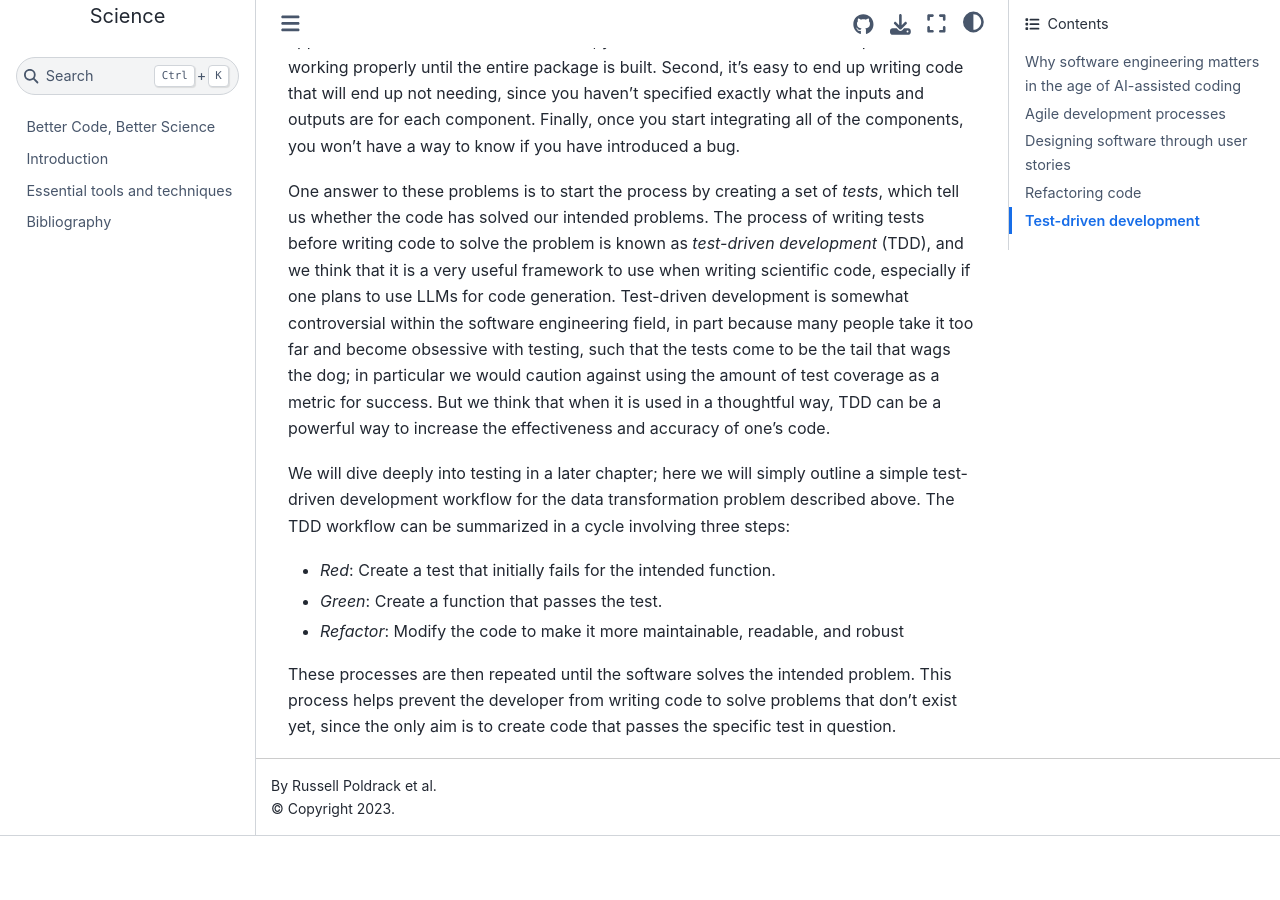
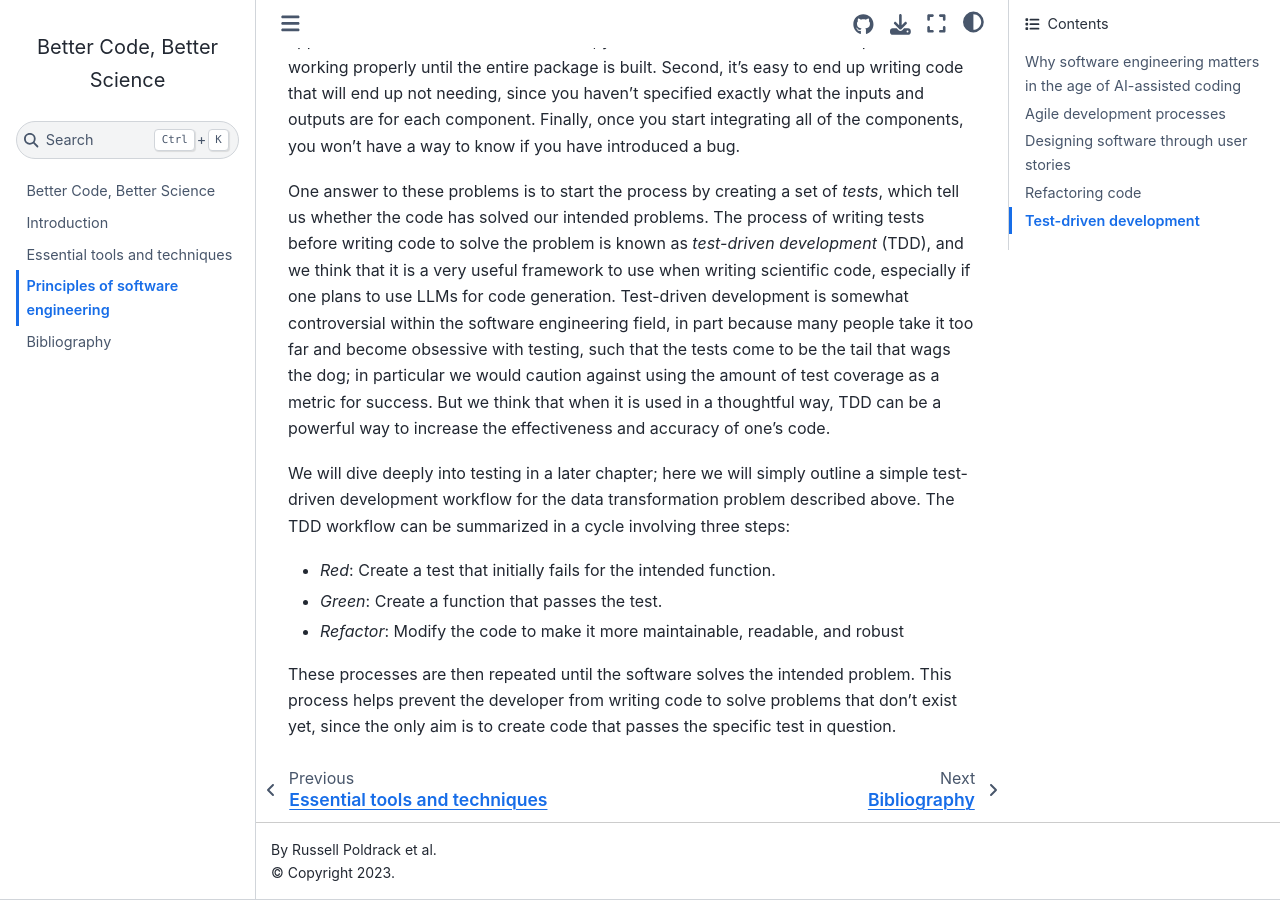
Before and after one commit to BetterCodeBetterScience/book, a Jupyter Book: the page built from book/software_engineering.md, in a window 1280 px wide and 900 px high, scrolled down 4946 px. Built offline with Jupyter Book 1.0.4 settings and Sphinx 7.4.7 and the Sphinx Book theme 1.1.4, drawn with Linux system fonts in a browser that asks for light colours; pages that are not in the unit, such as notebooks, are missing from menus; before the commit the page ends 5782 px from its top, so only the background shows below that; some of the changed lines change nothing that is shown.

Commit message:
add latest chapter

```diff
--- a/book/_toc.yml
+++ b/book/_toc.yml
@@ -6,7 +6,7 @@
 chapters:
 - file: introduction
 - file: essential_tools_and_techniques
-# - file: software_engineering
+- file: software_engineering
 # - file: project_organization
 # - file: AI_coding_assistants
 # - file: testing
```
